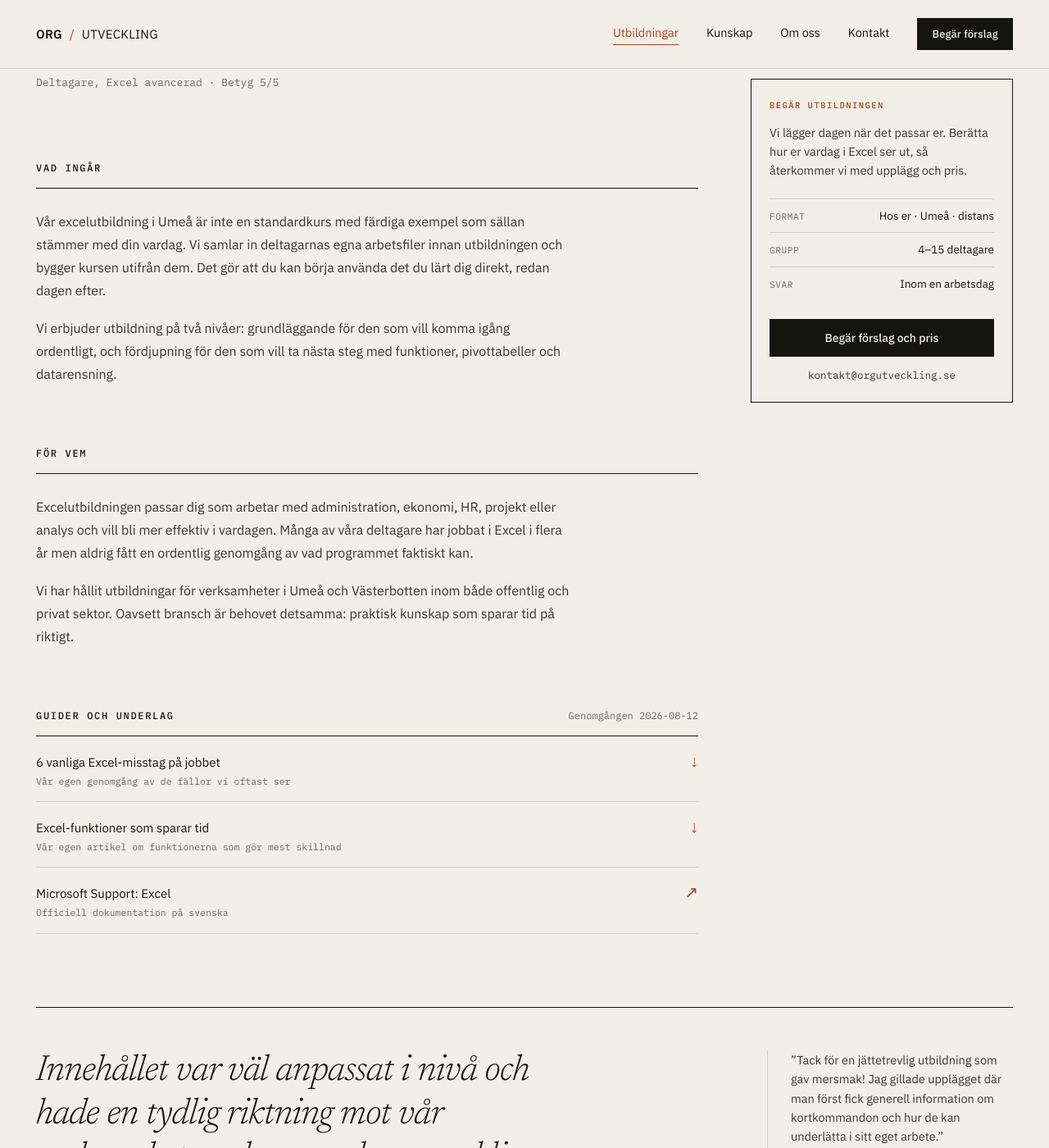
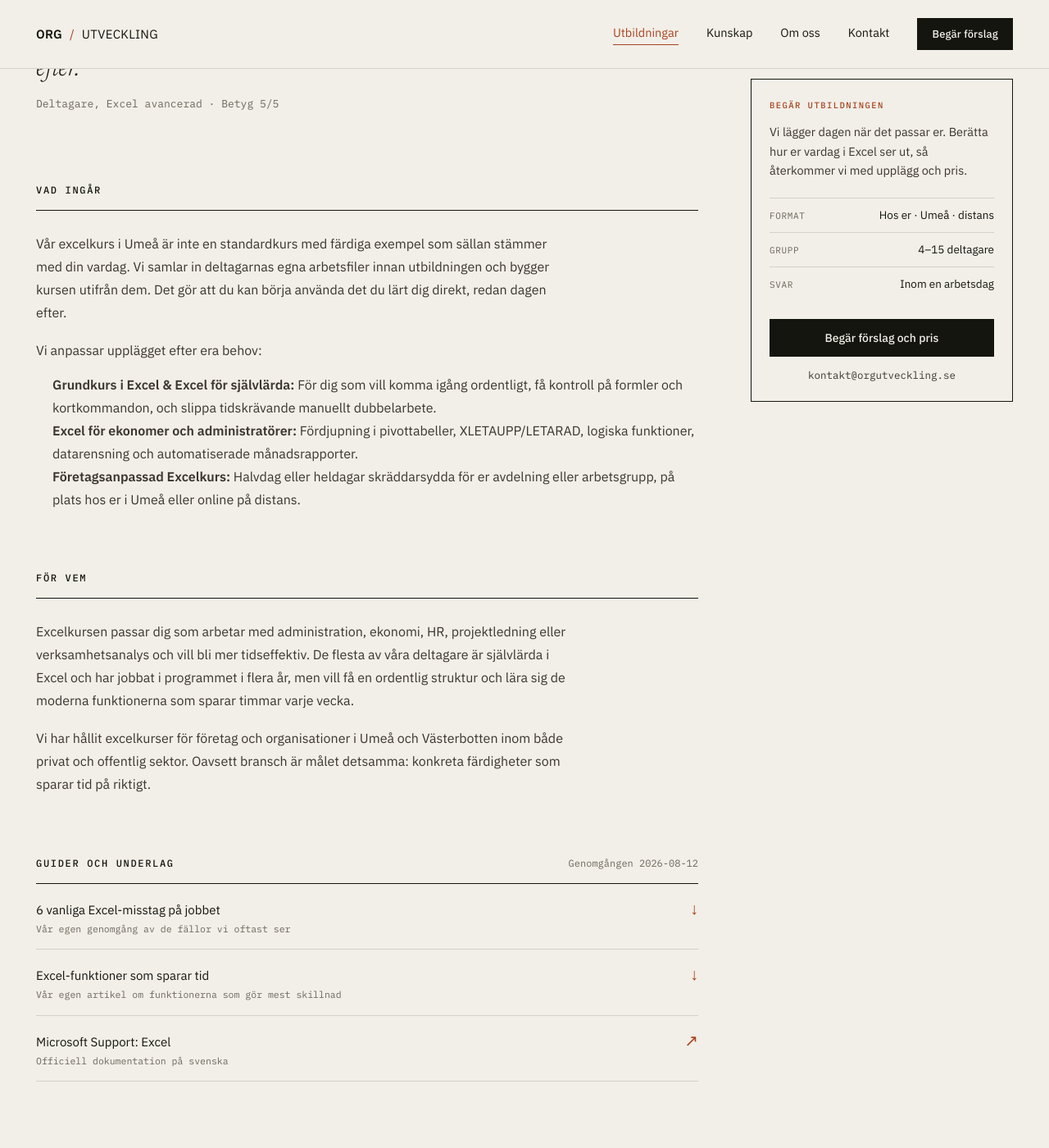
Before and after one commit to Elwyndaz/elwyndaz.github.io, a Jekyll site: the page excel-utbildning-umea.html, which Jekyll copies as it is, in a window 1280 px wide and 1400 px high, scrolled down 1017 px. Shown: the whole window at 82% size. Built offline with Jekyll 4.4.1, drawn with Linux system fonts in a browser that asks for light colours; some of the changed text lies outside the part shown.

Commit message:
feat: optimera excelsidan for excelkurs och ekonomer

```diff
--- a/excel-utbildning-umea.html
+++ b/excel-utbildning-umea.html
@@ -6,8 +6,8 @@
 <meta name="robots" content="index, follow">
 <link rel="icon" type="image/png" sizes="512x512" href="/logo.png"><link rel="icon" type="image/svg+xml" href="/favicon.svg">
 
-<title>Excelutbildning i Umeå och på distans | Verksamhetsanpassad</title>
-<meta name="description" content="Excelutbildning i Umeå anpassad efter er verksamhet och era egna arbetsfiler. En excelkurs på grund- eller fördjupningsnivå, på plats eller på distans. Snittbetyg 4,8 av 5.">
+<title>Excelkurs i Umeå och på distans | Grundkurs & Företagsanpassad</title>
+<meta name="description" content="Verksamhetsanpassad excelkurs i Umeå och på distans. Grundkurs i Excel, Excel för ekonomer och för självlärda utifrån era egna arbetsfiler. Snittbetyg 4,8 av 5.">
 <link rel="canonical" href="https://orgutveckling.se/excel-utbildning-umea.html">
 <link rel="preconnect" href="https://fonts.googleapis.com">
 <link rel="preconnect" href="https://fonts.gstatic.com" crossorigin>
@@ -17,21 +17,21 @@
 
 <meta property="og:type" content="website">
 <meta property="og:site_name" content="Centrum för Organisations-Utveckling">
-<meta property="og:title" content="Excelutbildning i Umeå och på distans">
-<meta property="og:description" content="Excelutbildning i Umeå anpassad efter er verksamhet och era egna arbetsfiler. För nybörjare och erfarna. Snittbetyg 4,8 av 5.">
+<meta property="og:title" content="Excelkurs i Umeå och på distans">
+<meta property="og:description" content="Verksamhetsanpassad excelkurs i Umeå för nybörjare, självlärda och ekonomer. Snittbetyg 4,8 av 5.">
 <meta property="og:url" content="https://orgutveckling.se/excel-utbildning-umea.html">
 <meta property="og:image" content="https://orgutveckling.se/og-image.webp">
 <meta property="og:locale" content="sv_SE">
 <meta name="twitter:card" content="summary">
-<meta name="twitter:title" content="Excelutbildning i Umeå och på distans">
-<meta name="twitter:description" content="Excelutbildning i Umeå anpassad efter er verksamhet och era egna arbetsfiler. För nybörjare och erfarna. Snittbetyg 4,8 av 5.">
+<meta name="twitter:title" content="Excelkurs i Umeå och på distans">
+<meta name="twitter:description" content="Verksamhetsanpassad excelkurs i Umeå för nybörjare, självlärda och ekonomer. Snittbetyg 4,8 av 5.">
 
 <script type="application/ld+json">
 {
   "@context": "https://schema.org",
   "@type": "Course",
-  "name": "Excelutbildning i Umeå",
-  "description": "Verksamhetsanpassad excelutbildning i Umeå för nybörjare och erfarna. En excelkurs som utgår från deltagarnas egna arbetsfiler.",
+  "name": "Excelkurs i Umeå",
+  "description": "Verksamhetsanpassad excelkurs och excelutbildning i Umeå för nybörjare, självlärda och ekonomer. Utgår från deltagarnas egna arbetsfiler.",
   "provider": {"@type": "Organization", "name": "Centrum för Organisations-Utveckling", "url": "https://orgutveckling.se"},
   "courseMode": ["onsite", "online"],
   "availableLanguage": "sv",
@@ -61,7 +61,7 @@
   "itemListElement": [
     {"@type": "ListItem", "position": 1, "name": "Hem", "item": "https://orgutveckling.se/"},
     {"@type": "ListItem", "position": 2, "name": "Utbildningar", "item": "https://orgutveckling.se/utbildningar.html"},
-    {"@type": "ListItem", "position": 3, "name": "Excelutbildning i Umeå", "item": "https://orgutveckling.se/excel-utbildning-umea.html"}
+    {"@type": "ListItem", "position": 3, "name": "Excelkurs i Umeå", "item": "https://orgutveckling.se/excel-utbildning-umea.html"}
   ]
 }
 </script>
@@ -101,8 +101,8 @@
 
   <section class="page-head">
     <p class="eyebrow"><a href="/utbildningar.html">01 av 04</a> &middot; Excel</p>
-    <h1>Excelutbildning i Umeå och på distans</h1>
-    <p class="ingress">Verksamhetsanpassad excelutbildning för nybörjare och erfarna, alltid med utgångspunkt i er vardag och era egna arbetsfiler. Vi samlar in filerna innan utbildningen och bygger dagen utifrån dem.</p>
+    <h1>Excelkurs i Umeå och på distans</h1>
+    <p class="ingress">Verksamhetsanpassad excelkurs för nybörjare, självlärda och ekonomer, alltid med utgångspunkt i er vardag och era egna arbetsfiler. Vi samlar in filerna innan kursen och bygger dagen utifrån dem.</p>
 
     <div class="fact-row">
       <div class="fact-cell">
@@ -119,7 +119,7 @@
       </div>
       <div class="fact-cell">
         <div class="fact-label">Upplägg</div>
-        <div class="fact-value">Internt &middot; 4&ndash;15 pers</div>
+        <div class="fact-value">Företagsinternt &middot; 4&ndash;15 pers</div>
       </div>
     </div>
   </section>
@@ -133,9 +133,9 @@
         </div>
         <ol class="numbered">
           <li><span class="n">01</span><span>Utgår från era egna filer och er verksamhet</span></li>
-          <li><span class="n">02</span><span>Anpassad nivå, nybörjare eller fördjupning</span></li>
-          <li><span class="n">03</span><span>Passar både enskilda deltagare och grupper</span></li>
-          <li><span class="n">04</span><span>Kan hållas på plats i Umeå eller digitalt</span></li>
+          <li><span class="n">02</span><span>Grundkurs i Excel eller anpassad fördjupning</span></li>
+          <li><span class="n">03</span><span>Perfekt för självlärda, ekonomer och administratörer</span></li>
+          <li><span class="n">04</span><span>Företagsanpassad på plats i Umeå eller via distans</span></li>
           <li><span class="n">05</span><span>Praktiska verktyg du kan använda direkt efter kursen</span></li>
         </ol>
 
@@ -145,14 +145,19 @@
         <div class="section-head" style="margin-top:clamp(44px,6vw,80px)">
           <h2>Vad ingår</h2>
         </div>
-        <p style="font-size:16px;line-height:1.75;color:var(--brod);margin-top:26px">Vår excelutbildning i Umeå är inte en standardkurs med färdiga exempel som sällan stämmer med din vardag. Vi samlar in deltagarnas egna arbetsfiler innan utbildningen och bygger kursen utifrån dem. Det gör att du kan börja använda det du lärt dig direkt, redan dagen efter.</p>
-        <p style="font-size:16px;line-height:1.75;color:var(--brod);margin-top:18px">Vi erbjuder utbildning på två nivåer: grundläggande för den som vill komma igång ordentligt, och fördjupning för den som vill ta nästa steg med funktioner, pivottabeller och datarensning.</p>
+        <p style="font-size:16px;line-height:1.75;color:var(--brod);margin-top:26px">Vår excelkurs i Umeå är inte en standardkurs med färdiga exempel som sällan stämmer med din vardag. Vi samlar in deltagarnas egna arbetsfiler innan utbildningen och bygger kursen utifrån dem. Det gör att du kan börja använda det du lärt dig direkt, redan dagen efter.</p>
+        <p style="font-size:16px;line-height:1.75;color:var(--brod);margin-top:18px">Vi anpassar upplägget efter era behov:</p>
+        <ul style="font-size:16px;line-height:1.75;color:var(--brod);margin:14px 0 0 20px">
+          <li><strong>Grundkurs i Excel &amp; Excel för självlärda:</strong> För dig som vill komma igång ordentligt, få kontroll på formler och kortkommandon, och slippa tidskrävande manuellt dubbelarbete.</li>
+          <li><strong>Excel för ekonomer och administratörer:</strong> Fördjupning i pivottabeller, XLETAUPP/LETARAD, logiska funktioner, datarensning och automatiserade månadsrapporter.</li>
+          <li><strong>Företagsanpassad Excelkurs:</strong> Halvdag eller heldagar skräddarsydda för er avdelning eller arbetsgrupp, på plats hos er i Umeå eller online på distans.</li>
+        </ul>
 
         <div class="section-head" style="margin-top:clamp(44px,6vw,80px)">
           <h2>För vem</h2>
         </div>
-        <p style="font-size:16px;line-height:1.75;color:var(--brod);margin-top:26px">Excelutbildningen passar dig som arbetar med administration, ekonomi, HR, projekt eller analys och vill bli mer effektiv i vardagen. Många av våra deltagare har jobbat i Excel i flera år men aldrig fått en ordentlig genomgång av vad programmet faktiskt kan.</p>
-        <p style="font-size:16px;line-height:1.75;color:var(--brod);margin-top:18px">Vi har hållit utbildningar för verksamheter i Umeå och Västerbotten inom både offentlig och privat sektor. Oavsett bransch är behovet detsamma: praktisk kunskap som sparar tid på riktigt.</p>
+        <p style="font-size:16px;line-height:1.75;color:var(--brod);margin-top:26px">Excelkursen passar dig som arbetar med administration, ekonomi, HR, projektledning eller verksamhetsanalys och vill bli mer tidseffektiv. De flesta av våra deltagare är självlärda i Excel och har jobbat i programmet i flera år, men vill få en ordentlig struktur och lära sig de moderna funktionerna som sparar timmar varje vecka.</p>
+        <p style="font-size:16px;line-height:1.75;color:var(--brod);margin-top:18px">Vi har hållit excelkurser för företag och organisationer i Umeå och Västerbotten inom både privat och offentlig sektor. Oavsett bransch är målet detsamma: konkreta färdigheter som sparar tid på riktigt.</p>
 
         <div class="section-head" style="margin-top:clamp(44px,6vw,80px)">
           <h2>Guider och underlag</h2>
```
Also changed, not shown: HANDOFF.md (+11 -14 lines).
